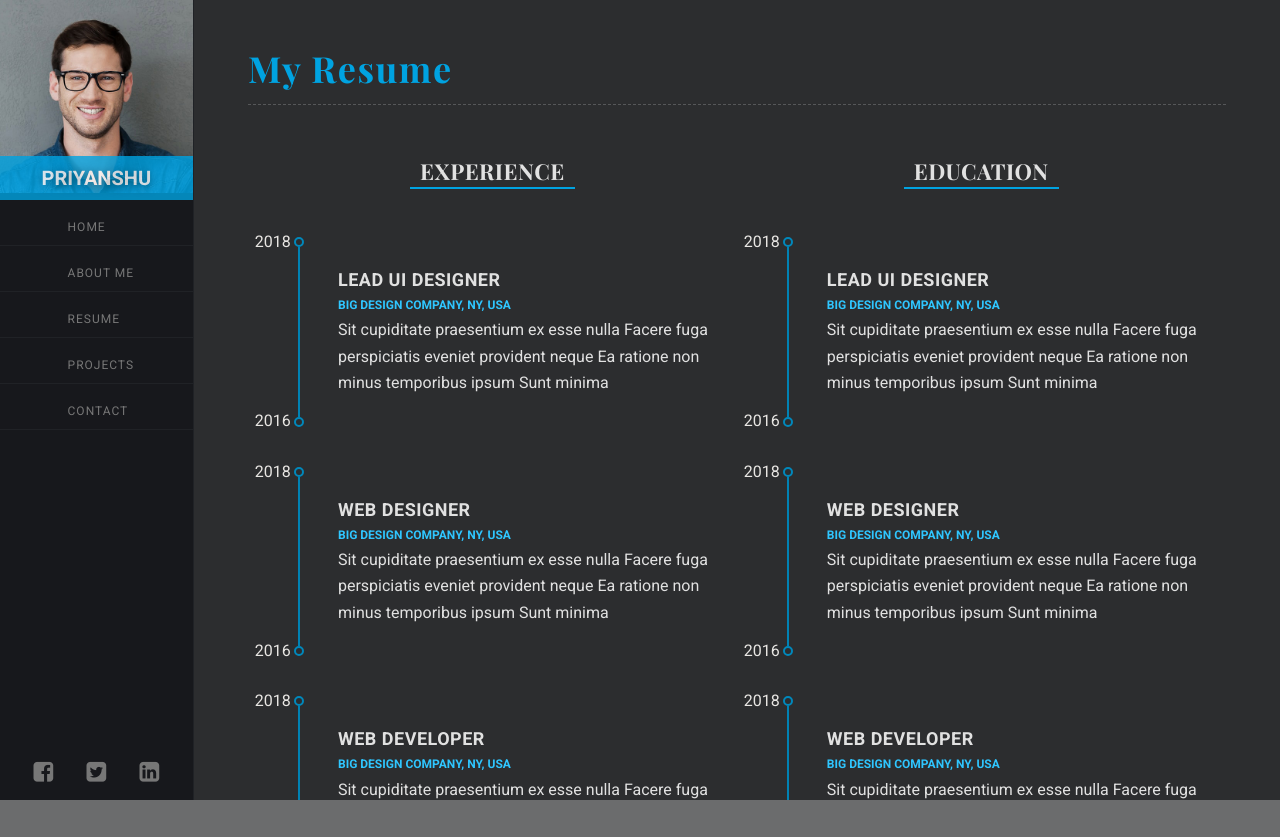
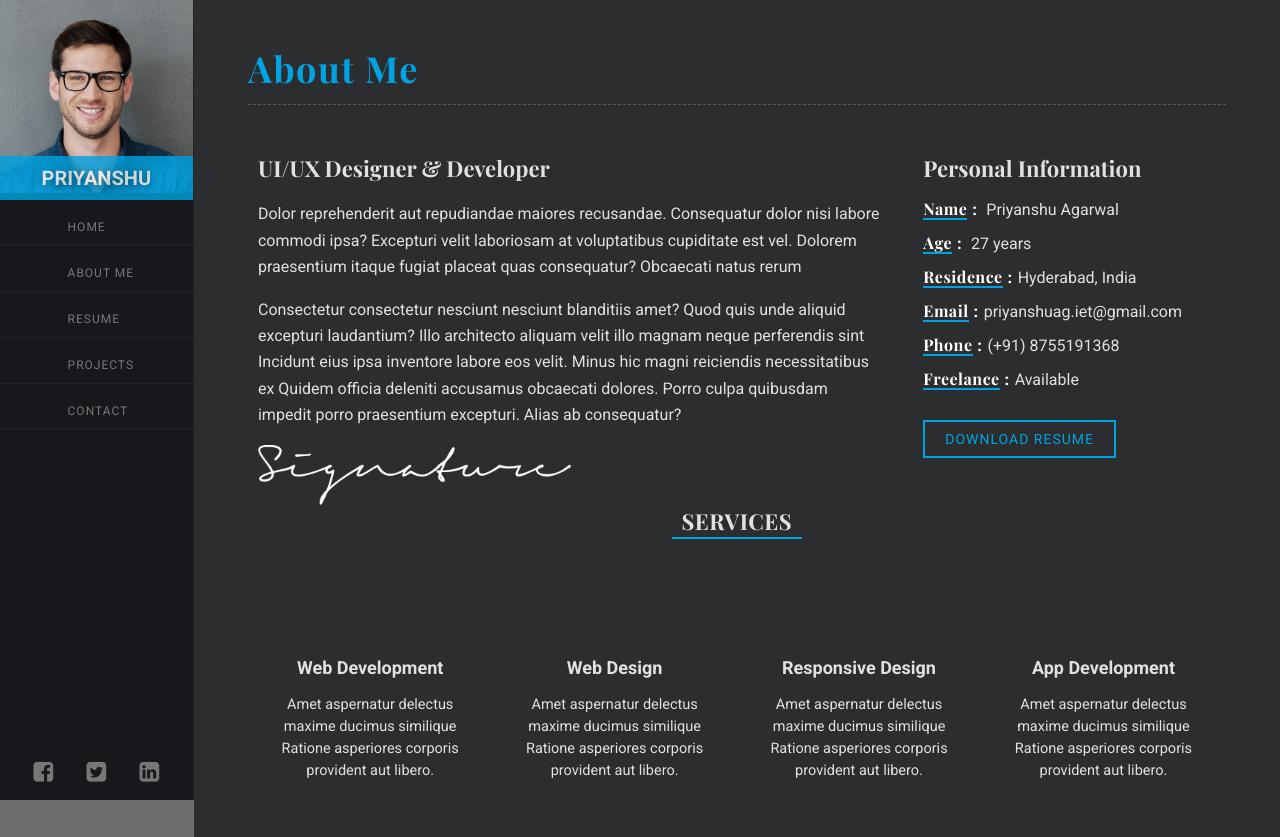
Before and after one commit to PriyanshuAgarwal/portfolio123, a React (Create React App) app: page / in a window 1280 px wide. Both pictures are taken after a click on the element "ABOUT ME". Before the commit the page ends 800 px from the top, so only its background shows below. Built offline with nearby package versions, Linux system fonts and the light colour scheme.

Commit message:
Hamdle sidebar navigation event

```diff
--- a/src/App.js
+++ b/src/App.js
@@ -5,23 +5,25 @@ import Header from './Header';
 import Content from './Content';
 
 class App extends Component {
+constructor(props) {
+  super(props);
 
- /* renderIcons() {
-    return _.map(this.state.models, (model) => {
-      return (<SidebarIcon
-        onChange={this.changeView}
-        modelName={model.name}
-        icon={model.icon}
-        isActive={this.state.activeView === model.name}
-      />)
-    })
-  } */
+  this.state = {
+    currentView: "home"
+  }
+
+  this.changeView = this.changeView.bind(this);
+}
+
+changeView(view) {
+  this.setState({currentView: view})
+}
 
 render() {
   return (
     <div className="app-container">
-        <Header></Header>
-        <Content></Content>
+        <Header changeView = {this.changeView}></Header>
+        <Content currentView={this.state.currentView}></Content>
     </div>
   );
 }
--- a/src/Content.js
+++ b/src/Content.js
@@ -5,23 +5,22 @@ import Resume from './resume/Resume';
 
 class Content extends Component {
 
- /* renderIcons() {
-    return _.map(this.state.models, (model) => {
-      return (<SidebarIcon
-        onChange={this.changeView}
-        modelName={model.name}
-        icon={model.icon}
-        isActive={this.state.activeView === model.name}
-      />)
-    })
-  } */
+  constructor(props) {
+    super(props);
+  }
 
 render() {
   return (
-    <div className="content">
-       { /*<HomeContent></HomeContent> */}
-      { /*<AboutMe></AboutMe> */ }
-      <Resume></Resume>
+      <div className="content">
+        <div className={this.props.currentView === 'home' ? '' : 'hidden'}>
+          <HomeContent/>
+        </div>
+        <div className={this.props.currentView === 'about' ? '' : 'hidden'}>
+          <AboutMe/>
+        </div>
+        <div className={this.props.currentView === 'resume' ? '' : 'hidden'}>
+          <Resume/>
+        </div>
     </div>
   );
 }
--- a/src/Header.js
+++ b/src/Header.js
@@ -4,17 +4,9 @@ import SideBarItems from './SideBarItems';
 import Footer from './Footer';
 
 class Header extends Component {
-
- /* renderIcons() {
-    return _.map(this.state.models, (model) => {
-      return (<SidebarIcon
-        onChange={this.changeView}
-        modelName={model.name}
-        icon={model.icon}
-        isActive={this.state.activeView === model.name}
-      />)
-    })
-  } */
+constructor(props) {
+  super(props);
+}
 
 render() {
   return (
@@ -23,7 +15,7 @@ render() {
         <ProfilePic></ProfilePic>
 
         <div className="sidebar-items">
-            <SideBarItems></SideBarItems>
+            <SideBarItems changeView={this.props.changeView}></SideBarItems>
         </div>
         <div className="footer">
             <Footer></Footer>
--- a/src/SideBarItems.js
+++ b/src/SideBarItems.js
@@ -3,47 +3,40 @@ import './css/Navbar.css'
 
 class SideBarItems extends Component {
 
- /* renderIcons() {
-    return _.map(this.state.models, (model) => {
-      return (<SidebarIcon
-        onChange={this.changeView}
-        modelName={model.name}
-        icon={model.icon}
-        isActive={this.state.activeView === model.name}
-      />)
-    })
-  } */
+  constructor(props) {
+    super(props);
+  }
 
 render() {
   return (
     <div className="navbar-container">
       <ul>
         <li>
-          <div className="menu-item">
+          <div className="menu-item" onClick={() => this.props.changeView("home")}>
               <i className="lnr lnr-home" aria-hidden="true"></i>
               <span className="menu-label">Home</span>
           </div>
         </li>
         <li>
-          <div className="menu-item">
+          <div className="menu-item" onClick={() => this.props.changeView("about")}>
               <i className="lnr lnr-user" aria-hidden="true"></i>
               <span className="menu-label">About Me</span>
           </div>
         </li>
         <li>
-          <div className="menu-item">
+          <div className="menu-item" onClick={() => this.props.changeView("resume")}>
               <i className="lnr lnr-license" aria-hidden="true"></i>
               <span className="menu-label">Resume</span>
           </div>
         </li>
         <li>
-          <div className="menu-item">
+          <div className="menu-item" onClick={() => this.props.changeView("project")}>
               <i className="lnr lnr-briefcase" aria-hidden="true"></i>
               <span className="menu-label">Projects</span>
           </div>
         </li>
         <li>
-          <div className="menu-item">
+          <div className="menu-item" onClick={() => this.props.changeView("contact")}>
               <i className="lnr lnr-envelope" aria-hidden="true"></i>
               <span className="menu-label">Contact</span>
           </div>
--- a/src/css/App.css
+++ b/src/css/App.css
@@ -106,6 +106,10 @@ h2, h3 {
   font-family: "Playfair Display", serif;
 }
 
+.hidden {
+  display: none;
+}
+
 
 .section-subheading h3 {
   border-bottom: 2px solid #00A3E1;
```
